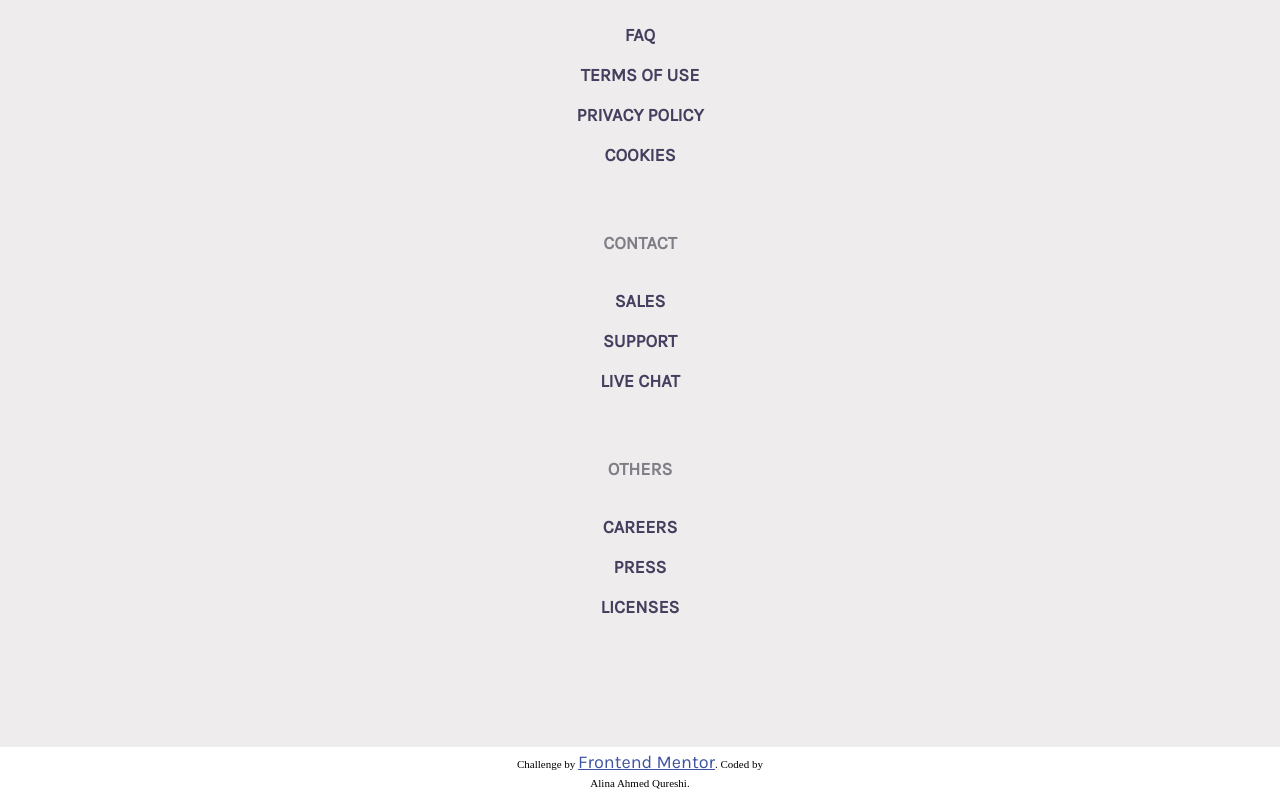
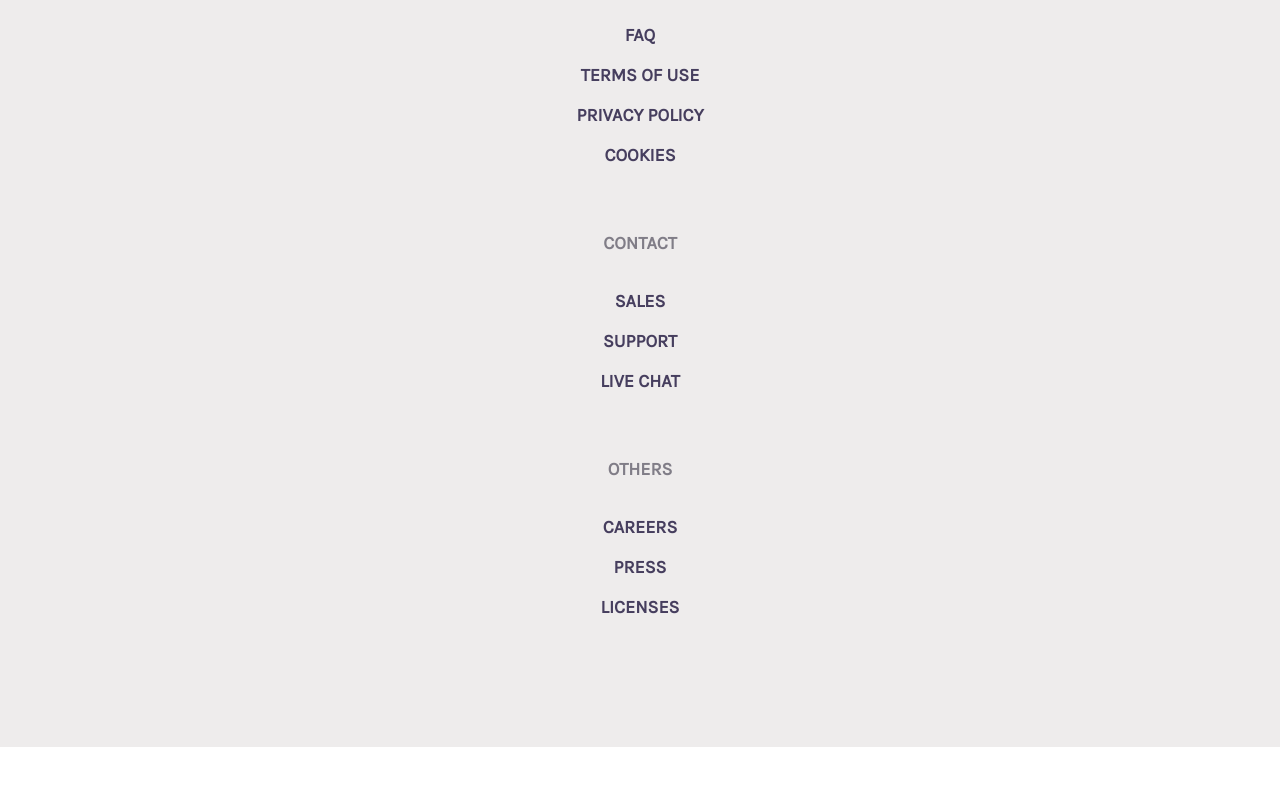
Before and after one commit to alina-ahmed/insure-landing-page, a plain HTML site: page index.html in a window 1280 px wide. Shown: the part 4251-5040 px from the top of the page. After the commit the page ends 4998 px from the top, so only its background shows below. Drawn offline with Linux system fonts and the light colour scheme.

Commit message:
Update index.html

```diff
--- a/index.html
+++ b/index.html
@@ -163,10 +163,6 @@
     </div>
 
 
-    <div class="col-12 attribution">
-        Challenge by <a href="https://www.frontendmentor.io?ref=challenge" target="_blank">Frontend Mentor</a>.
-        Coded by <br>Alina Ahmed Qureshi</a>.
-    </div>
 
     <script>
         function myFunction() {
```
